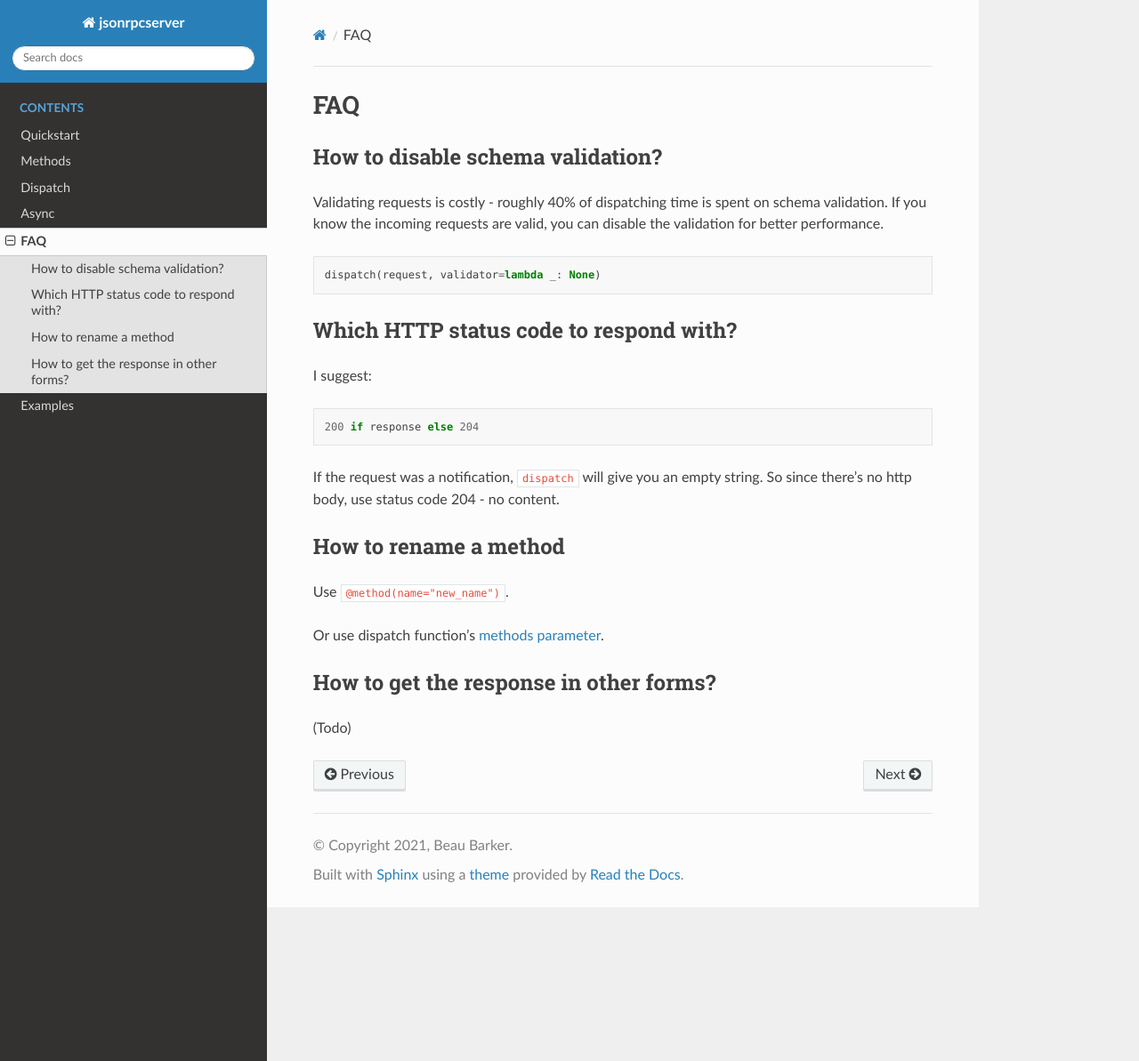
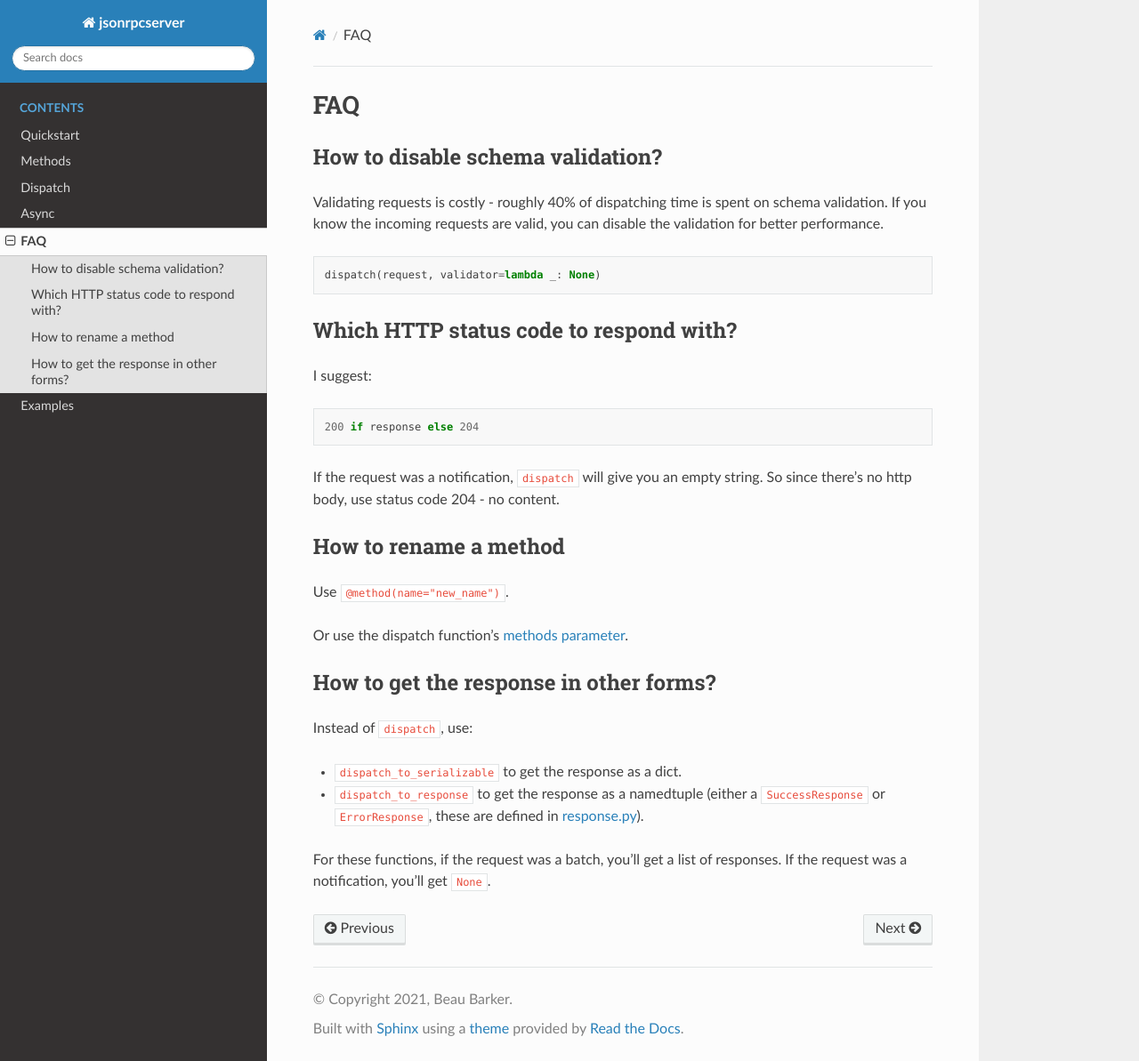
Before and after one commit to explodinglabs/jsonrpcserver, a Sphinx documentation site: the page built from docs/faq.md, in a window 1280 px wide and 1193 px high. Shown: the whole window at 89% size. Built offline with Sphinx 7.4.7 and the Read the Docs theme 2.0.0, drawn with Linux system fonts in a browser that asks for light colours.

Commit message:
Update faq

```diff
--- a/docs/faq.md
+++ b/docs/faq.md
@@ -25,9 +25,17 @@ since there's no http body, use status code 204 - no content.
 
 Use `@method(name="new_name")`.
 
-Or use dispatch function's [methods
+Or use the dispatch function's [methods
 parameter](https://www.jsonrpcserver.com/en/latest/dispatch.html#methods).
 
 ## How to get the response in other forms?
 
-(Todo)
+Instead of `dispatch`, use:
+
+- `dispatch_to_serializable` to get the response as a dict.
+- `dispatch_to_response` to get the response as a namedtuple (either a
+  `SuccessResponse` or `ErrorResponse`, these are defined in
+  [response.py](https://github.com/explodinglabs/jsonrpcserver/blob/master/jsonrpcserver/response.py)).
+
+For these functions, if the request was a batch, you'll get a list of
+responses. If the request was a notification, you'll get `None`.
```
